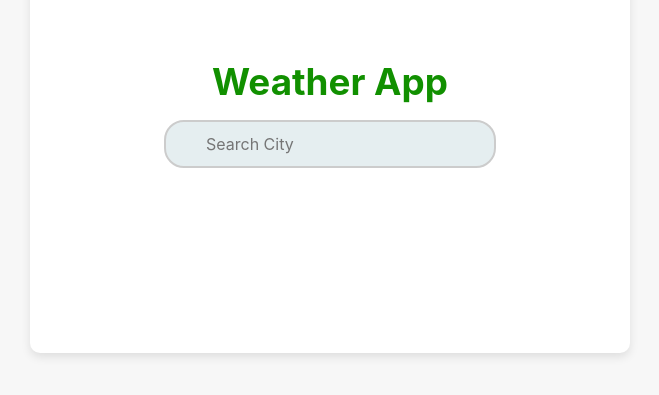
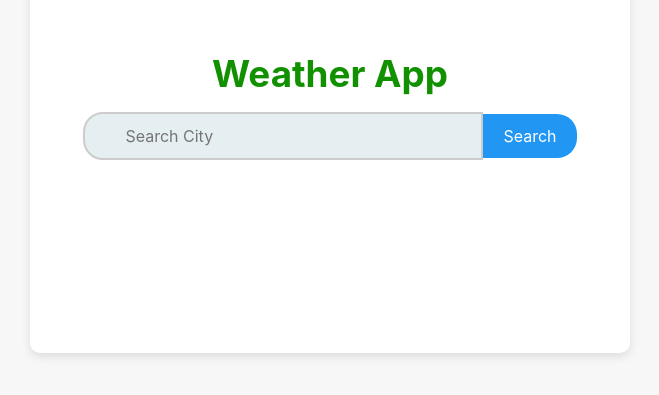
Before and after one commit to ngardner84/project4, a React (Create React App) app: page / in a window 1280 px wide. Shown: the part 247-642 px from the top of the page, without its empty margins (310-969 px from the left). Built offline with nearby package versions, Linux system fonts and the light colour scheme.

Commit message:
Updated with search button with enter key functionality on search

```diff
--- a/src/App.css
+++ b/src/App.css
@@ -70,7 +70,7 @@ max-width: 400px;
 box-sizing: border-box;
 border: 2px solid rgb(204, 204, 204);
 outline: none;
-border-radius: 20px;
+border-radius: 20px 0 0 20px;
 font-size: 16px;
 background-color: #e5eef0;
 background-position: 10px 12px;
@@ -128,3 +128,25 @@ display: flex;
 justify-content: center;
 align-items: center;
 }
+.button {
+  padding: 12px 20px;
+  font-size: 16px;
+  cursor: pointer;
+  background-color: #2196F3; /* Modern blue color */
+  color: white;
+  border: none;
+  border-radius: 0 20px 20px 0; /* Rounded corners on the right */
+  outline: none;
+  transition: background-color 0.3s;
+}
+.button:hover {
+  background-color: #0b7dda;
+}
+.search-bar {
+  display: flex;
+  align-items: center;
+  justify-content: center;
+  margin-bottom: 16px;
+  width: 100%;
+  max-width: 500px; /* Adjust the max-width as needed */
+}
--- a/src/App.js
+++ b/src/App.js
@@ -14,41 +14,13 @@ function App() {
   });
 
   const toDateFunction = () => {
-    const months = [
-      'January',
-      'February',
-      'March',
-      'April',
-      'May',
-      'June',
-      'July',
-      'August',
-      'September',
-      'October',
-      'November',
-      'December',
-    ];
-    const WeekDays = [
-      'Sunday',
-      'Monday',
-      'Tuesday',
-      'Wednesday',
-      'Thursday',
-      'Friday',
-      'Saturday',
-    ];
-    const currentDate = new Date();
-    const date = `${WeekDays[currentDate.getDay()]} ${currentDate.getDate()} ${
-      months[currentDate.getMonth()]
-    } ${currentDate.getFullYear()}`;
-    return date;
+    // ... (Your existing date function)
   };
 
-  const getWeather = async (event) => {
-    if (event.key === 'Enter') {
-      event.preventDefault();
-      setInput('');
-      setWeather({ weather, loading: true });
+  // Refactored getWeather function
+  const getWeather = async () => {
+    if (input.trim() === '') return; // Prevent empty searches
+    setWeather({ ...weather, loading: true, error: false });
     const url = 'https://api.openweathermap.org/data/2.5/weather';
     const api_key = '602dc24bede6785d8611f3d2390bead4';
     try {
@@ -59,13 +31,19 @@ function App() {
           appid: api_key,
         },
       });
-        setWeather({ weather, data: res.data, loading: false, error: false });
+      setWeather({ ...weather, data: res.data, loading: false, error: false });
     } catch (error) {
       console.log(error);
-        setWeather({ weather, loading: false, data: null, error: true });
+      setWeather({ ...weather, loading: false, data: null, error: true });
     }
-      console.log(weather.data.weather.icon);
-      console.log(weather);
+    setInput(''); // Clear the input field
+  };
+
+  // Handle Enter key press
+  const handleKeyDown = (event) => {
+    if (event.key === 'Enter') {
+      event.preventDefault(); // Prevent form submission if inside a form
+      getWeather();
     }
   };
 
@@ -80,8 +58,10 @@ function App() {
           name="query"
           value={input}
           onChange={(event) => setInput(event.target.value)}
-          onKeyDown={getWeather}
+          onKeyDown={handleKeyDown}
         />
+        {/* Added Search Button */}
+        <button class="button" onClick={getWeather}>Search</button>
       </div>
       {weather.loading && (
         <>
@@ -114,14 +94,14 @@ function App() {
             <img
               className=""
               src={`https://openweathermap.org/img/wn/${weather.data.weather[0]?.icon}@2x.png`}
-              alt={weather.data.weather.description}
+              alt={weather.data.weather[0]?.description}
             />
             {Math.round(weather.data.main.temp)}
             <sup className="deg">°F</sup>
           </div>
           <div className="des-wind">
-            <p>{weather.data.weather.description}</p>
-            <p>Wind Speed: {weather.data.wind.speed} m/s</p>
+            <p>{weather.data.weather[0]?.description}</p>
+            <p>Wind Speed: {weather.data.wind.speed} mph</p>
           </div>
         </div>
       )}
```
Lines whose indentation alone changed are shown as unchanged.
